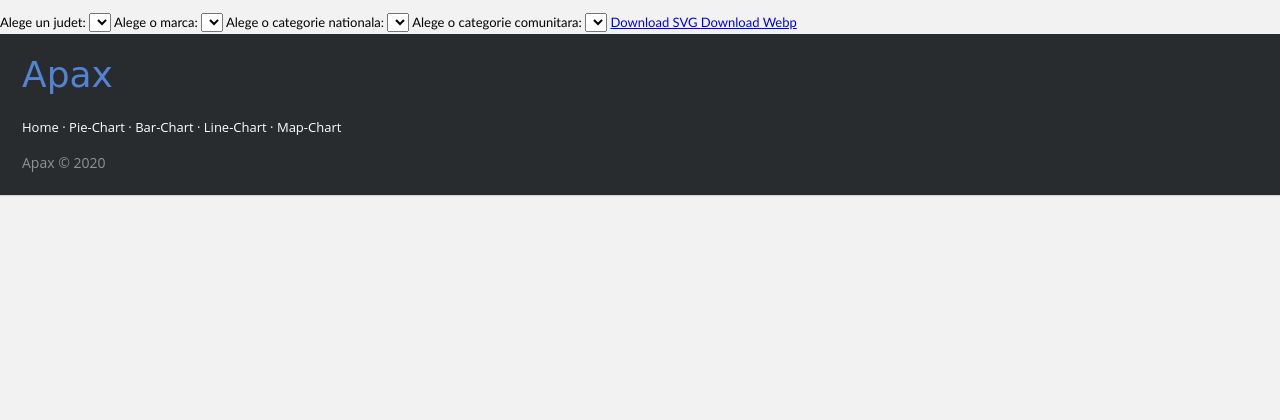
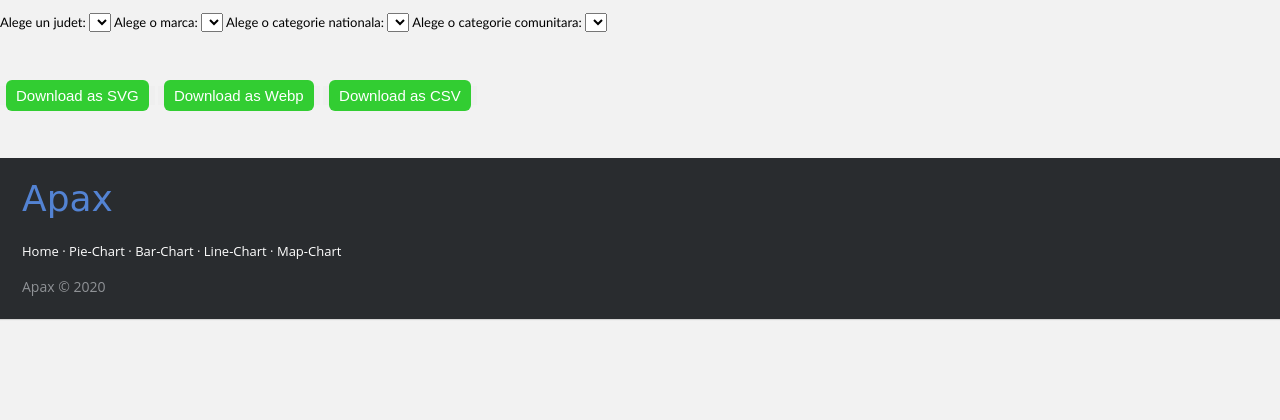
Before and after one commit to robertpalade/Proiect-Tehnologii-Web, a PHP site: page /pie-chart.html in a window 1280 px wide. Shown: the part 70-490 px from the top of the page. Run offline with PHP 8.4, Linux system fonts and the light colour scheme; lists and menus that the app fills with data are empty; some libraries are stand-ins or nearby versions.

Commit message:
added style to download buttons

```diff
--- a/view/css/style.css
+++ b/view/css/style.css
@@ -1,4 +1,5 @@
 /*csslint box-sizing: false*/
+
 html {
     height: 100%;
 }
@@ -13,13 +14,16 @@ body {
     line-height: 24px;
 }
 
+
 /*Style the top navigation bar*/
+
 .topnav {
     margin: 10px;
     padding: 0;
     overflow: hidden;
     text-align: left;
 }
+
 
 /*Style the topnav links*/
 
@@ -57,9 +61,7 @@ body {
     font-family: Lato, sans-serif;
     font-size: 13px;
     line-height: 16px;
-
 }
-
 
 .dropdown .dropbtn a {
     font-size: 13px;
@@ -119,14 +121,18 @@ body {
     text-align: center;
 }
 
+
 /*Clear floats after the columns*/
+
 .row:after-1 {
     content: '';
     display: table;
     clear: both;
 }
 
+
 /* Responsive layout - makes the two columns stack on top of each other instead of next to each other */
+
 @media (max-width: 600px) {
     .column {
         width: 100%;
@@ -143,6 +149,33 @@ body {
     height: 725px;
     width: 100%;
 }
+
+.button-container {
+    margin: 50px 0 50px;
+}
+
+.downloadButton {
+    -webkit-appearance: none;
+    border: none;
+}
+
+.downloadButton a {
+    background-color: limegreen;
+    border: none;
+    border-radius: 6px;
+    color: white;
+    font-size: 15px;
+    cursor: pointer;
+    padding: 7px 10px;
+    text-align: center;
+    text-decoration: none;
+}
+
+.downloadButton:hover {
+    /* background-color: ; */
+}
+
+
 /*
 .main-image h2{
 	font-size: 50px;
@@ -154,6 +187,7 @@ body {
 	transform: translate(-50%, -50%);
 }
 */
+
 .specific-charts {
     margin-top: 20px;
     margin-bottom: 60px;
@@ -208,9 +242,11 @@ body {
     height: 500px;
     position: relative;
 }
+
 .link-photo-big:first-of-type {
     margin-right: 30px;
 }
+
 .link-photo-big:hover .chart-description {
     opacity: 1;
     transition: opacity 0.3s ease-out;
@@ -236,19 +272,6 @@ h2 {
 .cursor {
     cursor: pointer;
 }
-
-.footer-distributed {
-    background-color: #292c2f;
-    box-shadow: 0 1px 1px 0 rgba(0, 0, 0, 0.12);
-    box-sizing: border-box;
-    width: 100%;
-    text-align: left;
-    font-family: 'open sans', sans-serif;
-    font-size: 13px;
-    padding: 20px 22px;
-    margin-top: 0;
-}
-
 
 h3 {
     color: #ffffff;
@@ -304,7 +327,6 @@ path.tip {
     /* pointer-events: none; */
 }
 
-
 path.tip:after {
     box-sizing: border-box;
     display: block;
@@ -315,8 +337,19 @@ path.tip:after {
     position: absolute;
     right: 35px;
     text-align: center;
-  }
+}
 
+.footer-distributed {
+    background-color: #292c2f;
+    box-shadow: 0 1px 1px 0 rgba(0, 0, 0, 0.12);
+    box-sizing: border-box;
+    width: 100%;
+    text-align: left;
+    font-family: 'open sans', sans-serif;
+    font-size: 13px;
+    padding: 20px 22px;
+    margin-top: 0;
+}
 
 .footer-distributed .footer-links {
     color: #ffffff;
--- a/view/pie-chart.html
+++ b/view/pie-chart.html
@@ -33,8 +33,7 @@
     </header>
 
 
-    <!-- Create a div where the graph will take place -->
-    <div id="my_dataviz"></div>
+
 
     <label for="selectCountyButton"> Alege un judet: </label>
     <select id="selectCountyButton"></select>
@@ -48,21 +47,30 @@
     <label for="selectCommunityButton"> Alege o categorie comunitara: </label>
     <select id="selectCommunityButton"></select>
 
-    <a href="#" id="downloadSVGButton"> Download SVG </a>
-    <a href="#" id="webpDownloadButton"> Download Webp</a>
+    <!-- Create a div where the graph will take place -->
+    <div id="my_dataviz"></div>
 
+    <div class="button-container">
+        <button class="downloadButton">
+            <a href="#" id="downloadSVGButton"> Download as SVG </a>
+        </button>
+
+        <button class="downloadButton">
+            <a href="#" id="webpDownloadButton"> Download as Webp </a>
+        </button>
+
+        <button class="downloadButton">
+            <a href="#" id="csvDownloadButton"> Download as CSV </a>
+        </button>
+    </div>
 
     <footer class="footer-distributed">
         <h3><span>Apax</span></h3>
         <p class="footer-links">
-            <a href="index.html">Home</a>
-            ·
-            <a href="pie-chart.html">Pie-Chart</a>
-            ·
-            <a href="bar-chart.html">Bar-Chart</a>
-            ·
-            <a href="connected-scatter.html">Line-Chart</a>
-            ·
+            <a href="index.html">Home</a> ·
+            <a href="pie-chart.html">Pie-Chart</a> ·
+            <a href="bar-chart.html">Bar-Chart</a> ·
+            <a href="connected-scatter.html">Line-Chart</a> ·
             <a href="map-chart.html">Map-Chart</a>
         </p>
         <p class="footer-company-name">Apax &copy; 2020</p>
```
Also changed, not shown: view/bar-chart.html (+18 -10 lines), view/connected-scatter.html (+18 -10 lines), view/map-chart.html (+18 -10 lines).
